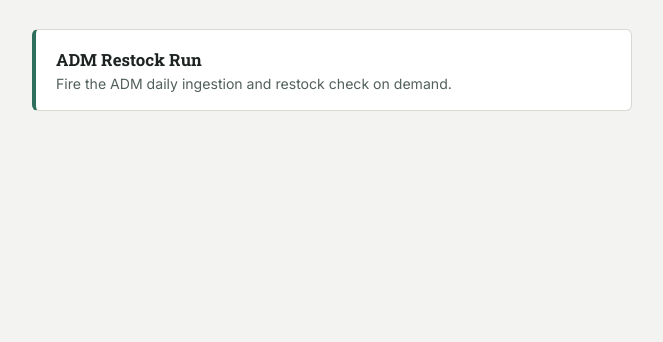
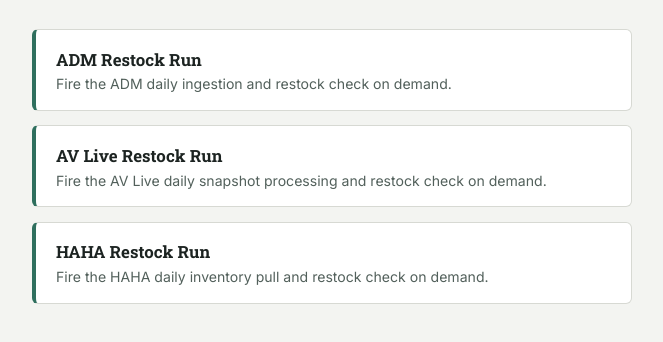
Before and after one commit to bigfootbitesvending-eng/operations, a plain HTML site: page index.html in a window 1280 px wide. Shown: the part 124-466 px from the top of the page, without its empty margins (308-971 px from the left). Drawn offline with Linux system fonts and the light colour scheme.

Commit message:
Add new tool cards for AV Live and HAHA Restock Runs

```diff
--- a/index.html
+++ b/index.html
@@ -39,6 +39,14 @@
 <div class="tool-name">ADM Restock Run</div>
 <div class="tool-desc">Fire the ADM daily ingestion and restock check on demand.</div>
 </a>
+<a class="tool-card" href="https://bigfootbitesvending-eng.github.io/operations/av-live-restock/">
+<div class="tool-name">AV Live Restock Run</div>
+<div class="tool-desc">Fire the AV Live daily snapshot processing and restock check on demand.</div>
+</a>
+<a class="tool-card" href="https://bigfootbitesvending-eng.github.io/operations/haha-restock/">
+<div class="tool-name">HAHA Restock Run</div>
+<div class="tool-desc">Fire the HAHA daily inventory pull and restock check on demand.</div>
+</a>
 </div>
 </main>
 </body>
```
Lines whose indentation alone changed are shown as unchanged.
